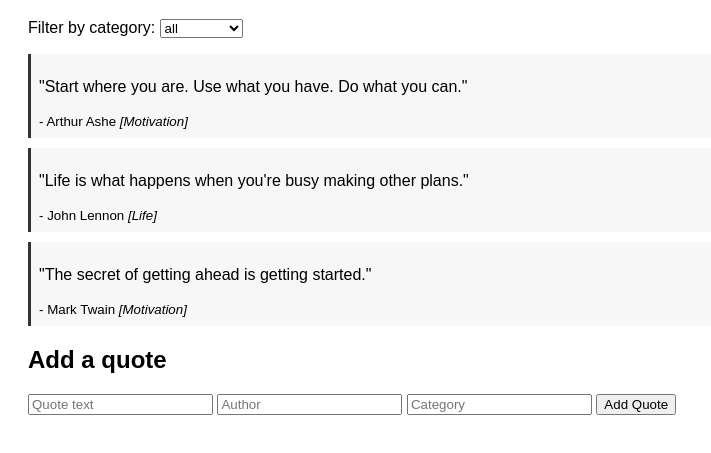
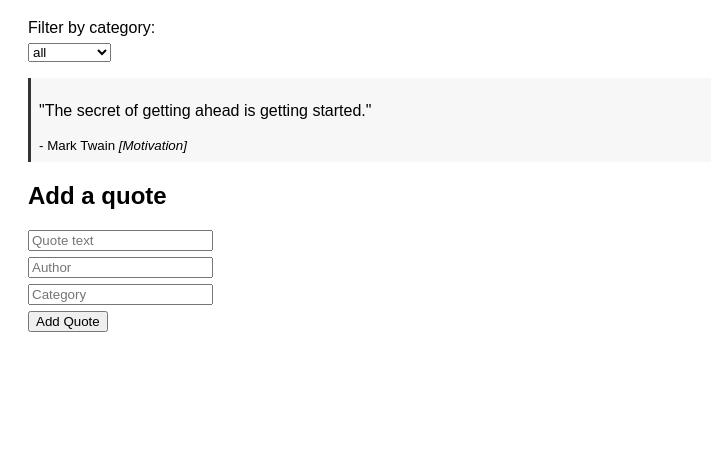
Before and after one commit to rarely-xx/alx_fe_javascript, a plain HTML site: page dom-manipulation/index.html in a window 1280 px wide. Shown: the part 89-542 px from the top of the page, without its empty margins (0-711 px from the left). Drawn offline with Linux system fonts and the light colour scheme.

Commit message:
Fix filterQuote (uses Math.random), persist selected category, populateCategories uses appendChild

```diff
--- a/dom-manipulation/index.html
+++ b/dom-manipulation/index.html
@@ -7,6 +7,7 @@
   <style>
     body { font-family: Arial, sans-serif; padding: 20px; }
     #quoteDisplay .quote { margin: 10px 0; padding: 8px; border-left: 3px solid #333; background:#f7f7f7; }
+    label, select, input, button { margin: 6px 0; display:block; }
   </style>
 </head>
 <body>
@@ -14,20 +15,19 @@
 
   <div>
     <label for="categoryFilter">Filter by category:</label>
-    <!-- onchange uses filterQuote() (test often looks for this exact call) -->
     <select id="categoryFilter" onchange="filterQuote()">
-      <!-- options populated dynamically by populateCategories() -->
+      <!-- options populated by populateCategories() which uses appendChild -->
     </select>
   </div>
 
   <div id="quoteDisplay" aria-live="polite" style="margin-top:16px;">
-    <!-- Filtered quotes will be injected here -->
+    <!-- A random quote for selected category will appear here -->
   </div>
 
   <h2>Add a quote</h2>
   <form id="addQuoteForm">
     <input id="quoteText" type="text" placeholder="Quote text" required />
-    <input id="quoteAuthor" type="text" placeholder="Author" required />
+    <input id="quoteAuthor" type="text" placeholder="Author" />
     <input id="quoteCategory" type="text" placeholder="Category" required />
     <button type="submit">Add Quote</button>
   </form>
--- a/dom-manipulation/script.js
+++ b/dom-manipulation/script.js
@@ -1,14 +1,23 @@
 // script.js
 
-// Load stored quotes or start with defaults
+// Utility: safe text to avoid injecting raw HTML
+function escapeHtml(str) {
+  return String(str || '')
+    .replace(/&/g, '&amp;')
+    .replace(/</g, '&lt;')
+    .replace(/>/g, '&gt;')
+    .replace(/"/g, '&quot;');
+}
+
+// Load quotes from localStorage or use defaults
 function loadQuotes() {
-  const stored = localStorage.getItem('quotes');
-  if (stored) {
+  const raw = localStorage.getItem('quotes');
+  if (raw) {
     try {
-      return JSON.parse(stored);
+      const parsed = JSON.parse(raw);
+      if (Array.isArray(parsed)) return parsed;
     } catch (e) {
-      console.warn('Invalid quotes in localStorage, resetting.');
-      localStorage.removeItem('quotes');
+      console.warn('Could not parse stored quotes, resetting.');
     }
   }
   return [
@@ -20,55 +29,50 @@ function loadQuotes() {
 
 let quotes = loadQuotes();
 
-// Save quotes to localStorage
+// Persist quotes
 function saveQuotes() {
   localStorage.setItem('quotes', JSON.stringify(quotes));
 }
 
-// Build the category dropdown using appendChild (required by checker)
+// Build category dropdown using appendChild (tests look for appendChild)
 function populateCategories() {
   const select = document.getElementById('categoryFilter');
   if (!select) return;
 
-  // collect unique categories
+  // Unique categories sorted
   const unique = Array.from(new Set(quotes.map(q => q.category))).sort();
-  // include "all" at the start
   const categories = ['all', ...unique];
 
-  // clear existing options
+  // clear current options
   select.innerHTML = '';
 
-  // get last chosen category from storage (restore)
+  // get last selected category from storage (restore)
   const last = localStorage.getItem('lastCategory') || 'all';
 
   categories.forEach(cat => {
     const opt = document.createElement('option');
     opt.value = cat;
     opt.textContent = cat;
-    // appendChild used here (test looks for appendChild usage)
-    select.appendChild(opt);
+    select.appendChild(opt); // <-- appendChild usage required
   });
 
-  // restore selection if available
-  if (categories.includes(last)) {
-    select.value = last;
-  } else {
-    select.value = 'all';
-  }
+  // restore selection (if previously saved)
+  if (categories.includes(last)) select.value = last;
+  else select.value = 'all';
 }
 
-// Filters quotes by selected category and updates the DOM
+// filterQuote: filter by selected category, pick a random quote using Math.random, update DOM, save selected category
 function filterQuote() {
   const select = document.getElementById('categoryFilter');
   if (!select) return;
+
   const selected = select.value;
-  // Save last selected category to localStorage
+  // save selected category to localStorage
   localStorage.setItem('lastCategory', selected);
 
-  // Get filtered array
-  const filtered = (selected === 'all') ? quotes : quotes.filter(q => q.category === selected);
+  // get filtered list
+  const filtered = (selected === 'all') ? quotes.slice() : quotes.filter(q => q.category === selected);
 
-  // Update DOM
   const display = document.getElementById('quoteDisplay');
   if (!display) return;
 
@@ -77,16 +81,19 @@ function filterQuote() {
     return;
   }
 
-  // Build HTML for filtered quotes
-  display.innerHTML = filtered.map(q => `
+  // choose a random quote from filtered using Math.random
+  const idx = Math.floor(Math.random() * filtered.length);
+  const q = filtered[idx];
+
+  display.innerHTML = `
     <div class="quote">
       <p>"${escapeHtml(q.text)}"</p>
       <small>- ${escapeHtml(q.author || 'Unknown')} <em>[${escapeHtml(q.category)}]</em></small>
     </div>
-  `).join('');
+  `;
 }
 
-// Add a new quote, update storage and UI (also update categories)
+// Add new quote, update storage, update categories and UI
 function addQuote(event) {
   event.preventDefault();
   const textEl = document.getElementById('quoteText');
@@ -94,52 +101,44 @@ function addQuote(event) {
   const categoryEl = document.getElementById('quoteCategory');
 
   const text = (textEl && textEl.value || '').trim();
-  const author = (authorEl && authorEl.value || '').trim();
+  const author = (authorEl && authorEl.value || '').trim() || 'Unknown';
   const category = (categoryEl && categoryEl.value || '').trim();
 
   if (!text || !category) {
-    alert('Please provide a quote and category.');
+    alert('Please provide both quote text and category.');
     return;
   }
 
-  const newQuote = { text, author: author || 'Unknown', category };
+  const newQuote = { text, author, category };
   quotes.push(newQuote);
+  saveQuotes();
 
-  // persist quotes and refresh UI
-  saveQuotes();
+  // refresh categories and set to the new category
   populateCategories();
-  // set the select to the new category and persist it
   const select = document.getElementById('categoryFilter');
   select.value = category;
   localStorage.setItem('lastCategory', category);
 
-  filterQuote(); // update displayed quotes for the selected category
+  // display a random quote from the newly selected category (filterQuote uses Math.random)
+  filterQuote();
 
   // reset form
   document.getElementById('addQuoteForm').reset();
 }
 
-// small helper to avoid injecting broken HTML
-function escapeHtml(str) {
-  return String(str)
-    .replace(/&/g, '&amp;')
-    .replace(/</g, '&lt;')
-    .replace(/>/g, '&gt;')
-    .replace(/"/g, '&quot;');
-}
-
-// Initialize everything on DOM load
+// Initialize on DOM load: populate categories, restore last category, display quote, wire form
 document.addEventListener('DOMContentLoaded', () => {
   populateCategories();
 
-  // restore last selected category and display
+  // restore last selected category
   const last = localStorage.getItem('lastCategory') || 'all';
   const select = document.getElementById('categoryFilter');
   if (select) select.value = last;
 
+  // display a random quote for the restored category
   filterQuote();
 
-  // wire the add-quote form
+  // wire form submit
   const form = document.getElementById('addQuoteForm');
   if (form) form.addEventListener('submit', addQuote);
 });
```
